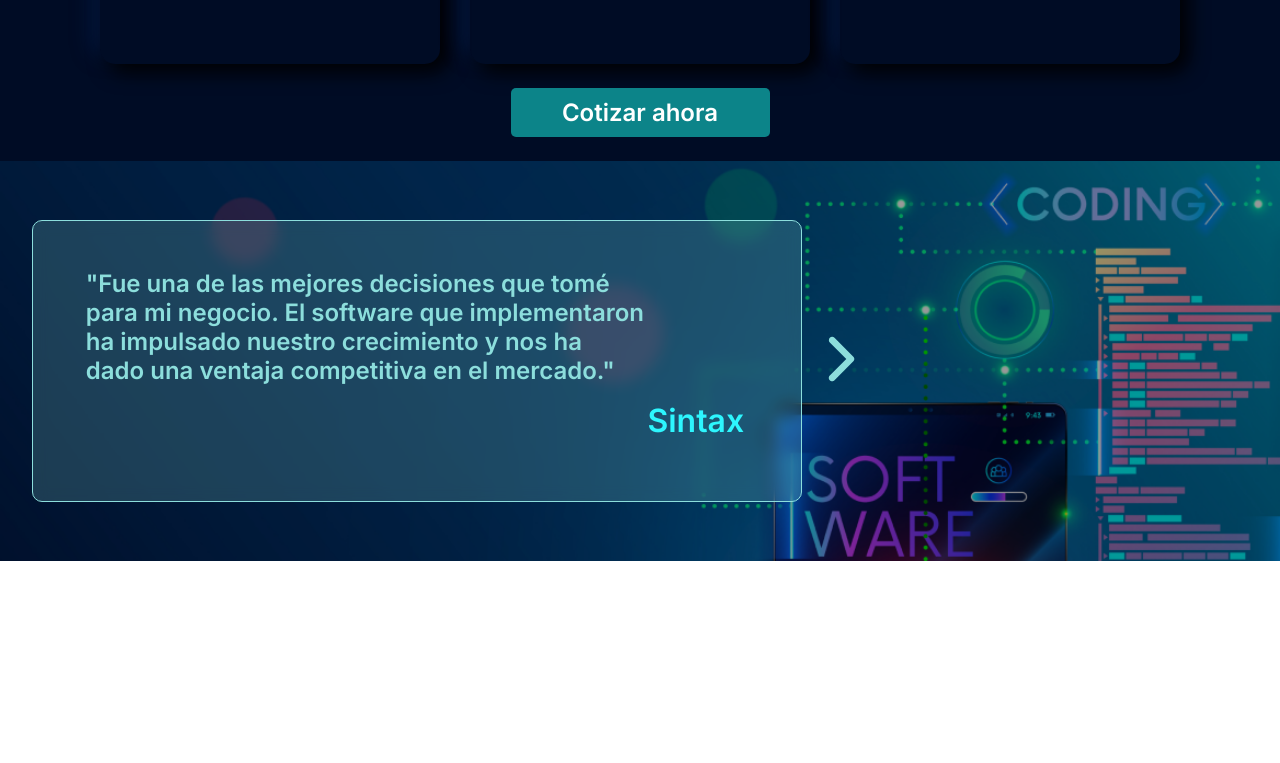
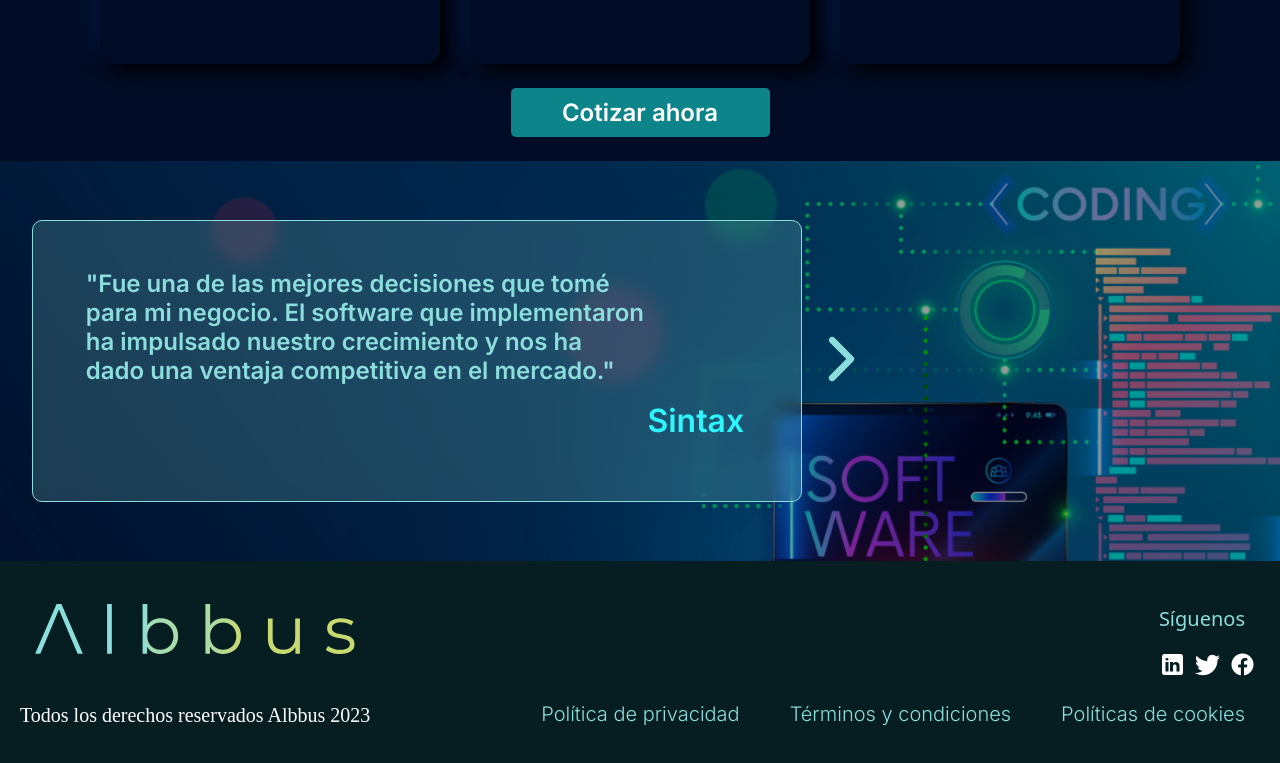
Before and after one commit to Pixabyte-Corporation/albbus-website, a Next.js app: page /trabajo in a window 1280 px wide. Shown: the part 3470-4233 px from the top of the page. Before the commit the page ends 4031 px from the top, so only its background shows below. Built offline with nearby package versions, Linux system fonts and the light colour scheme.

Commit message:
ajuste menor

```diff
--- a/src/components/contact/index.jsx
+++ b/src/components/contact/index.jsx
@@ -1,12 +1,11 @@
 "use client";
-import { useState } from "react";
 import style from "./Contact.module.scss";
 import Formcontact from "@/components/Form";
 
 export default function Contact(){
 
     return(
-        <section className={style.containerform}>
+        <section className={style.containerform} id="contactanos">
             <div className={style.containertitle}>
             <p className={style.title}>¿Cómo podemos ayudarte?</p>
             </div>
--- a/src/pages/trabajo/index.jsx
+++ b/src/pages/trabajo/index.jsx
@@ -3,6 +3,7 @@ import AlbbusDescription from "@/components/AlbbusDescription";
 import OurWork from "@/components/ourWork";
 import CardsWork from "@/components/cardsWork";
 import Testimonials from "@/components/testimonials";
+import Footer from "@/components/Footer";
 
 export default function Trabajo() {
     return (
@@ -13,6 +14,7 @@ export default function Trabajo() {
           <AlbbusDescription/>
           <CardsWork />
           <Testimonials />
+          <Footer />
         </main>
       </>
     );
```
